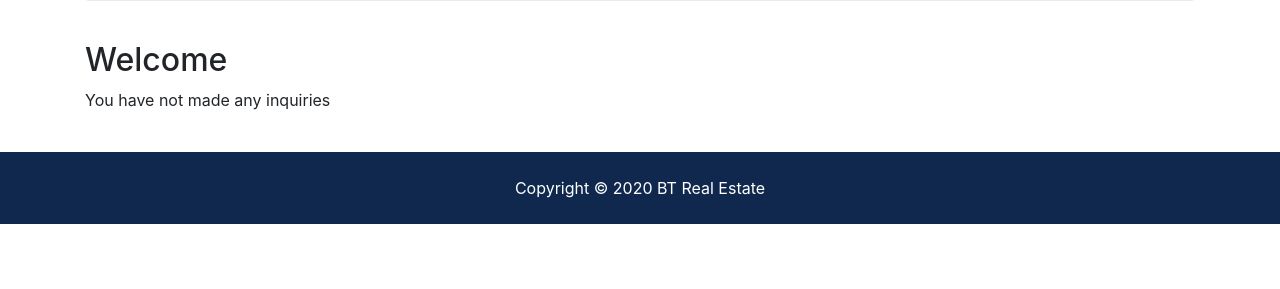
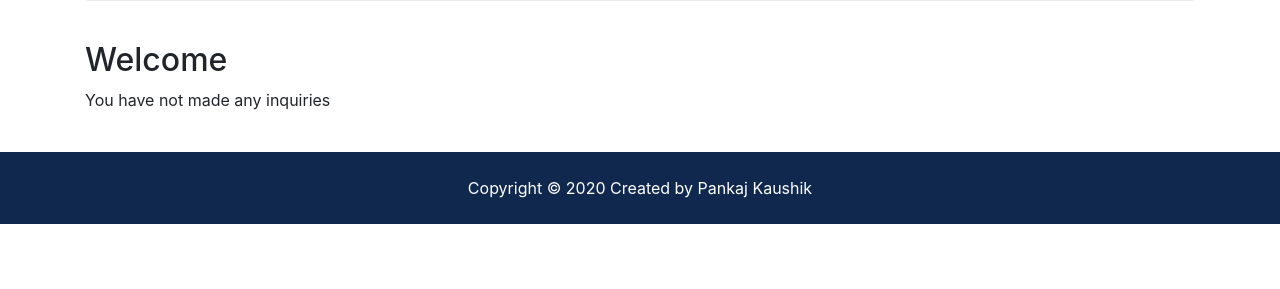
Before and after one commit to PankajKaushik78/BT_Real_Estate, a Django app: page /accounts/dashboard/ in a window 1280 px wide. Shown: the part 408-697 px from the top of the page. Run offline with Django 3.2, Linux system fonts and the light colour scheme; data that the repository does not hold is empty; some libraries are stand-ins or nearby versions.

Commit message:
Added footer

```diff
--- a/templates/partials/_footer.html
+++ b/templates/partials/_footer.html
@@ -1,5 +1,5 @@
 <!-- Footer -->
 <footer id="main-footer" class="py-4 bg-primary text-white text-center">
   Copyright &copy;
-  <span class="year"></span> BT Real Estate
+  <span class="year"></span> Created by Pankaj Kaushik
 </footer>
```
Also changed, not shown: requirements.txt (added, +32 -0 lines).
